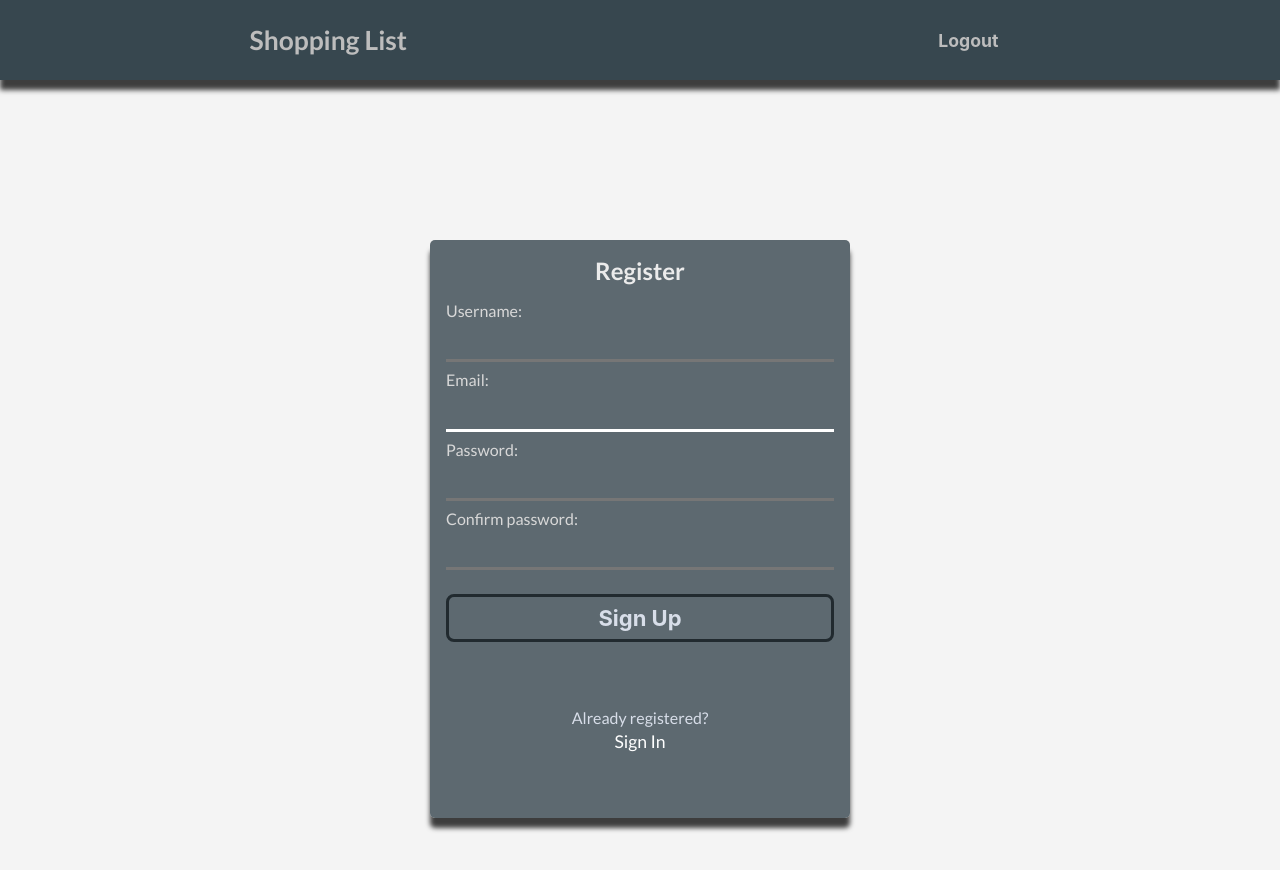
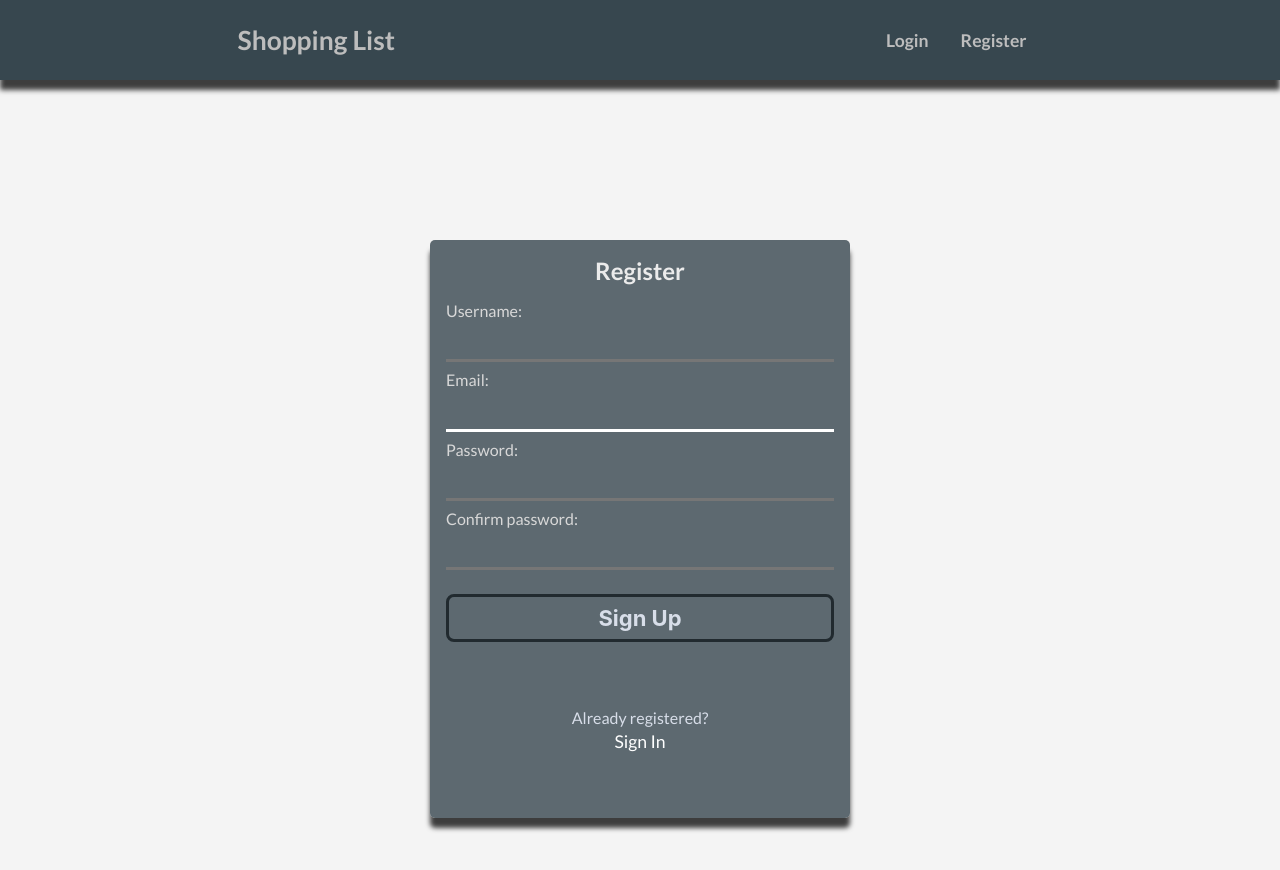
Before and after one commit to talfour/Shopping-List, a React (Vite) app in the folder frontend/: page /auth/register in a window 1280 px wide. Shown: the top 870 px of the page. Built offline with nearby package versions, Linux system fonts and the light colour scheme; no server answers.

Commit message:
added missing navigate

```diff
--- a/frontend/src/components/Nav.jsx
+++ b/frontend/src/components/Nav.jsx
@@ -4,24 +4,25 @@ import useAuth from "../hooks/useAuth";
 import styled from "styled-components";
 import { motion } from "framer-motion";
 import useLogout from "../hooks/useLogout";
+import { useNavigate } from "react-router-dom";
 
 const Nav = () => {
   const { user } = useAuth();
   const logout = useLogout();
   const [loading, setLoading] = useState(false);
+  const navigate = useNavigate()
 
   const handleLogout = async () => {
     setLoading(true);
     await logout();
     navigate("/auth/login");
   };
-
   return (
     <NavStyled>
       <Link to="/">
         <h1>Shopping List</h1>
       </Link>
-      {user ? (
+      {user?.name ? (
         <div>
           <Link to="auth/user">{user?.name}</Link>
           <button disabled={loading} type="button" onClick={handleLogout}>
@@ -29,7 +30,7 @@ const Nav = () => {
           </button>
         </div>
       ) : (
-        <div>
+        <div className="padding">
           <Link to="/auth/login">Login</Link>
           <Link to="/auth/register">Register</Link>
         </div>
@@ -71,6 +72,11 @@ const NavStyled = styled(motion.nav)`
       }
     }
   }
+  .padding {
+    a {
+      padding: 0 1rem;
+    }
+  }
 `;
 
 export default Nav;
```
